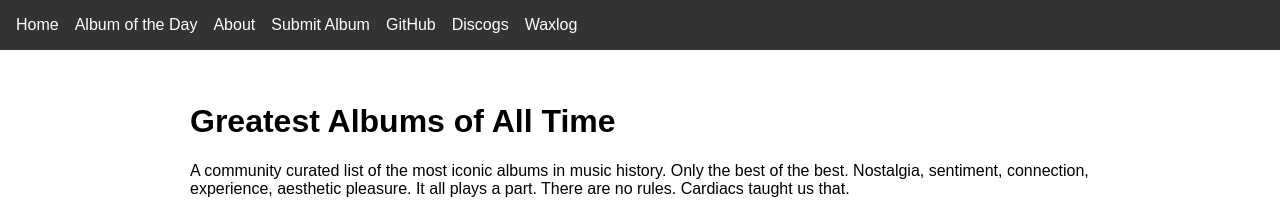
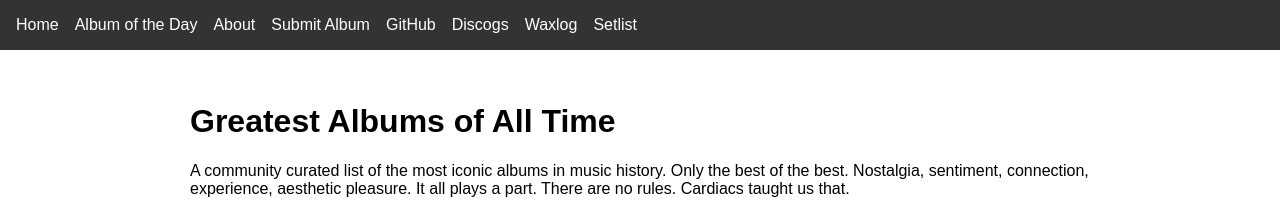
Before and after one commit to wolfmaaan/greatest-albums, a Jekyll site: the page built from index.md, in a window 1280 px wide and 900 px high. Shown: the top 208 px of the window. Built offline with Jekyll 4.4.1, drawn with Linux system fonts in a browser that asks for light colours.

Commit message:
Setlist.fm

```diff
--- a/_layouts/album.html
+++ b/_layouts/album.html
@@ -43,6 +43,7 @@
         <a href="https://github.com/wolfmaaan/greatest-albums" target="_blank">GitHub</a>
         <a href="https://www.discogs.com/user/wealthdale" target="_blank">Discogs</a>
         <a href="https://www.waxlog.com/user/Wealthdale" target="_blank">Waxlog</a>
+        <a href="https://www.setlist.fm/attended/wolfmaaan" target="_blank">Setlist</a>
     </nav>
     {% assign album = site.data.albums | where: "slug", page.album_slug | first %}
     {% if album %}
--- a/_layouts/default.html
+++ b/_layouts/default.html
@@ -42,6 +42,7 @@
     <a href="https://github.com/wolfmaaan/greatest-albums" target="_blank">GitHub</a>
     <a href="https://www.discogs.com/user/wealthdale" target="_blank">Discogs</a>
     <a href="https://www.waxlog.com/user/Wealthdale" target="_blank">Waxlog</a>
+    <a href="https://www.setlist.fm/attended/wolfmaaan" target="_blank">Setlist</a>
   </nav>
   <div class="content">
     {{ content }}
```
